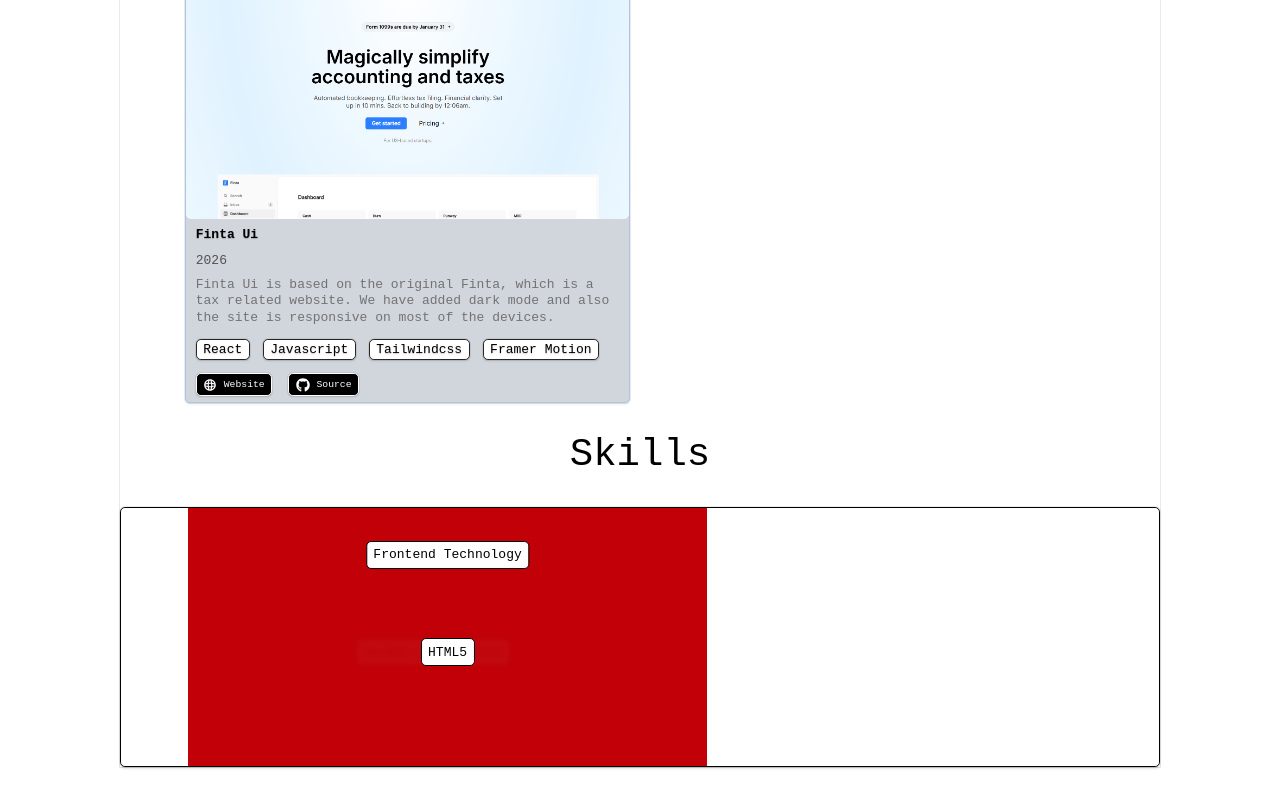
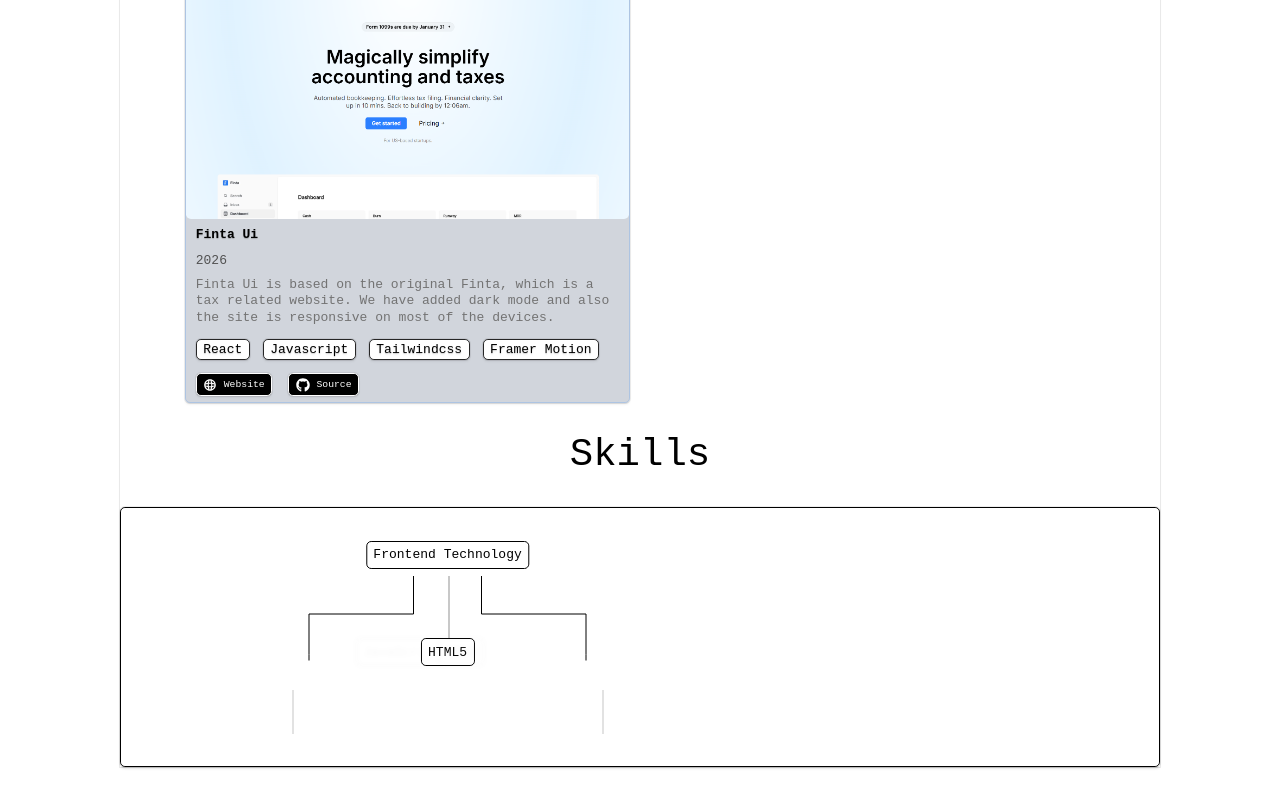
Before and after one commit to Evolver-3/ashusingh-portfolio, a React (Vite) app: page / in a window 1280 px wide. Shown: the part 370-1170 px from the top of the page. Built offline with nearby package versions, Linux system fonts and the light colour scheme.

Commit message:
added lines

```diff
--- a/src/Components/Skills.jsx
+++ b/src/Components/Skills.jsx
@@ -58,30 +58,53 @@ const Skills = () => {
      >
 
       <motion.div
-      className='relative bg-red-700 md:w-1/2'>
+      className='relative md:w-1/2'>
 
 
         <SmallItem data={"Frontend Technology"} className='absolute top-10 left-1/2 -translate-x-1/2 first'
         initial={{opacity:0,filter:"blur(3px)"}}
         initialPosition={{y:-40}}/>
 
+        {/* <svg className='absolute top-17 left-1/3 -translate-x-1/2' width="104" height="90" viewBox="0 10 91 51" fill="none" xmlns="http://www.w3.org/2000/svg">
+        <path d="M90 0V34.5H0.5V71" stroke="black"/>
+        </svg> */}
+
+        <svg className='absolute top-[68px] left-1/3 -translate-x-1/2 rotate-y-180' width="106" height="85" viewBox="0 0 106 85" fill="none" xmlns="http://www.w3.org/2000/svg">
+        <path d="M0.5 0V38H105V78.5V84.5" stroke="black"/>
+        </svg>
+
+
         <SmallItem data={"JavaScript"} className='absolute top-40 left-[10%] secTwo'
         initial={{opacity:0,filter:"blur(3px)"}}
         initialPosition={{x:120}}/>
+
+        <svg className='absolute top-[68px] left-1/2 translate-x-1/2' width="1" height="82" viewBox="0 0 1 96" fill="none" xmlns="http://www.w3.org/2000/svg"><path d="M0.5 0V96" stroke="black"/></svg>
+
+
+
 
         <SmallItem data={"HTML5"}  className='absolute top-40 left-1/2 -translate-x-1/2 secOne'
         initial={{opacity:0,filter:"blur(3px)"}}
         initialPosition={{y:-35}}/>
 
-        <SmallItem data={'CSS3'} className='absolute top-40 right-[10%] secThree'
+      <svg className='absolute top-[68px] right-1/3 translate-x-1/2' width="106" height="85" viewBox="0 0 106 85" fill="none" xmlns="http://www.w3.org/2000/svg">
+      <path d="M0.5 0V38H105V78.5V84.5" stroke="black"/>
+      </svg>
+
+
+        <SmallItem data={'CSS3'} className='absolute top-40 right-[15%] secThree'
         initial={{opacity:0,filter:"blur(3px)"}}
         initialPosition={{x:-150}}/>
 
-        <SmallItem data={"React"}  className='absolute top-60 left-[10%]  thirdOne'
+        <svg className='absolute top-[182px] right-1/5  translate-x-1/2' width="1" height="44" viewBox="0 0 1 96" fill="none" xmlns="http://www.w3.org/2000/svg"><path d="M0.5 0V96" stroke="black"/></svg>
+
+        <SmallItem data={"React"}  className='absolute top-60 left-[15%]  thirdOne'
         initial={{opacity:0,filter:"blur(3px)"}}
         initialPosition={{y:-100}}/>
 
-        <SmallItem data={'Tailwind CSS'}  className='absolute top-60 right-[10%] thirdTwo'
+        <svg className='absolute top-[182px] left-1/5 translate-x-1/2' width="1" height="44" viewBox="0 0 1 96" fill="none" xmlns="http://www.w3.org/2000/svg"><path d="M0.5 0V96" stroke="black"/></svg>
+
+        <SmallItem data={'Tailwind CSS'}  className='absolute top-60 right-[5%] thirdTwo'
         initial={{opacity:0,filter:"blur(3px)"}}
         initialPosition={{y:-100}}/>
 
```
